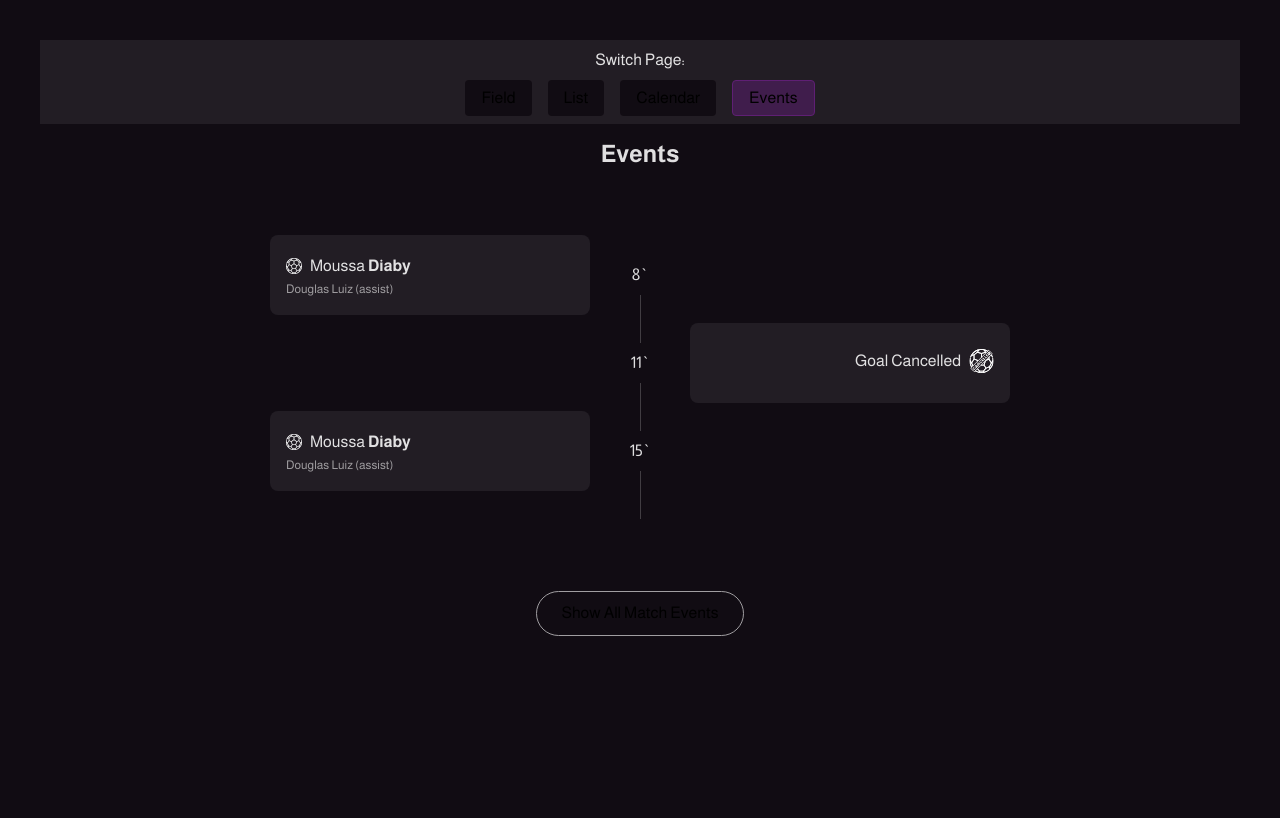
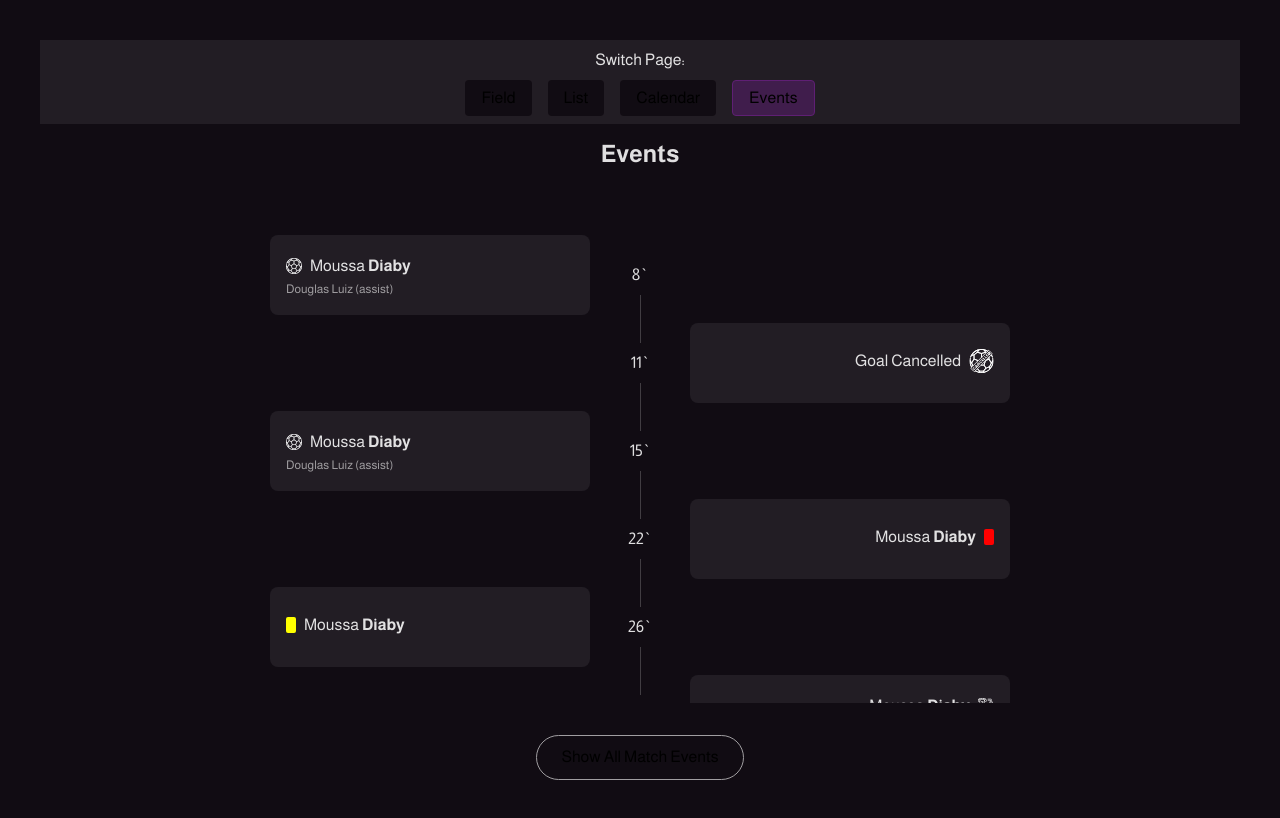
Before and after one commit to h0wter/todor3d-markup-task, a React (Vite) app: page / in a window 1280 px wide. Built offline with nearby package versions, Linux system fonts and the light colour scheme.

Commit message:
add the ability to show/hide all events

```diff
--- a/src/components/events-list/events-list.tsx
+++ b/src/components/events-list/events-list.tsx
@@ -1,4 +1,4 @@
-import { useCallback, useEffect, useRef, useState } from "react";
+import { useCallback, useEffect, useMemo, useRef, useState } from "react";
 import { IconName } from "../../enums";
 import { getValidClassNames } from "../../helpers/get-valid-class-names.helper.ts";
 import { type ValueOf } from "../../types";
@@ -12,35 +12,45 @@ const MAX_LIST_ELEMENTS_DESKTOP = 3;
 
 const EventsList = () => {
   const [events, setEvents] = useState(eventsList);
+  const [listMaxHeight, setListMaxHeight] = useState<number>();
   const [isListOpened, setIsListOpened] = useState<boolean | null>(null);
   const container = useRef<HTMLUListElement>(null);
 
-  useEffect(() => {
+  const maxListElements = useMemo(() => {
     if (container.current) {
-      const maxListElements =
-        container.current.offsetWidth > DESKTOP_BREAKPOINT
-          ? MAX_LIST_ELEMENTS_DESKTOP
-          : MAX_LIST_ELEMENTS_MOBILE;
-      const isListOpened = eventsList.length < maxListElements;
-      setIsListOpened(isListOpened);
-      setEvents(eventsList.slice(0, maxListElements));
+      return container.current.offsetWidth > DESKTOP_BREAKPOINT
+        ? MAX_LIST_ELEMENTS_DESKTOP
+        : MAX_LIST_ELEMENTS_MOBILE;
+    } else {
+      return eventsList.length;
     }
   }, []);
 
-  const handleOpenListBtnClick = useCallback(() => {
-    setIsListOpened(true);
-    setEvents(eventsList);
+  // const foldedList = useMemo(
+  //   () => eventsList.slice(0, maxListElements),
+  //   [maxListElements]
+  // );
+
+  useEffect(() => {
+    if (container.current) {
+      const isListOpened = eventsList.length < maxListElements;
+      setListMaxHeight(container.current?.scrollHeight);
+      setIsListOpened(isListOpened);
+      // setEvents(eventsList.slice(0, maxListElements));
+    }
+  }, [maxListElements]);
+
+  const handleToggleOpenListBtnClick = useCallback(() => {
+    setIsListOpened((prevState) => !prevState);
+    // setEvents(eventsList);
   }, []);
 
   return (
     <div className={styles.eventsListContainer}>
       <h2 className={styles.title}>Events</h2>
       <ul
-        className={getValidClassNames(
-          styles.list,
-          isListOpened && styles.listFullHeight,
-          !isListOpened && styles.listHidden
-        )}
+        className={styles.list}
+        style={{ maxHeight: isListOpened ? listMaxHeight : 480 }}
         ref={container}
       >
         {events.map((event, idx) => {
@@ -80,11 +90,12 @@ const EventsList = () => {
           );
         })}
       </ul>
-      {isListOpened === false && (
-        <button className={styles.showAllBtn} onClick={handleOpenListBtnClick}>
-          Show All Match Events
-        </button>
-      )}
+      <button
+        className={styles.showAllBtn}
+        onClick={handleToggleOpenListBtnClick}
+      >
+        {isListOpened ? "Hide All Match Events" : "Show All Match Events"}
+      </button>
     </div>
   );
 };
--- a/src/components/events-list/styles.module.scss
+++ b/src/components/events-list/styles.module.scss
@@ -1,6 +1,5 @@
 @import "src/assets/css/vars.scss";
 
-$card-width: 140px;
 $card-height: 80px;
 
 .eventsListContainer {
@@ -16,16 +15,11 @@ $card-height: 80px;
 }
 
 .list {
-  max-height: 480px;
   padding-block: calc($card-height / 2);
   overflow-y: hidden;
   list-style: none;
 
-  transition: max-height 2000ms ease-in-out;
-}
-
-.listFullHeight {
-  max-height: 9999px;
+  transition: max-height 500ms ease-in-out;
 }
 
 .listHidden {
@@ -85,7 +79,6 @@ $card-height: 80px;
   gap: 4px;
   align-items: start;
   justify-content: center;
-  // width: $card-width;
   width: 100%;
   height: $card-height;
   padding: 8px;
@@ -94,8 +87,6 @@ $card-height: 80px;
 
   @media (min-width: $desktop-width) {
     padding: 16px;
-
-    // max-width: 320px;
   }
 }
 
```
